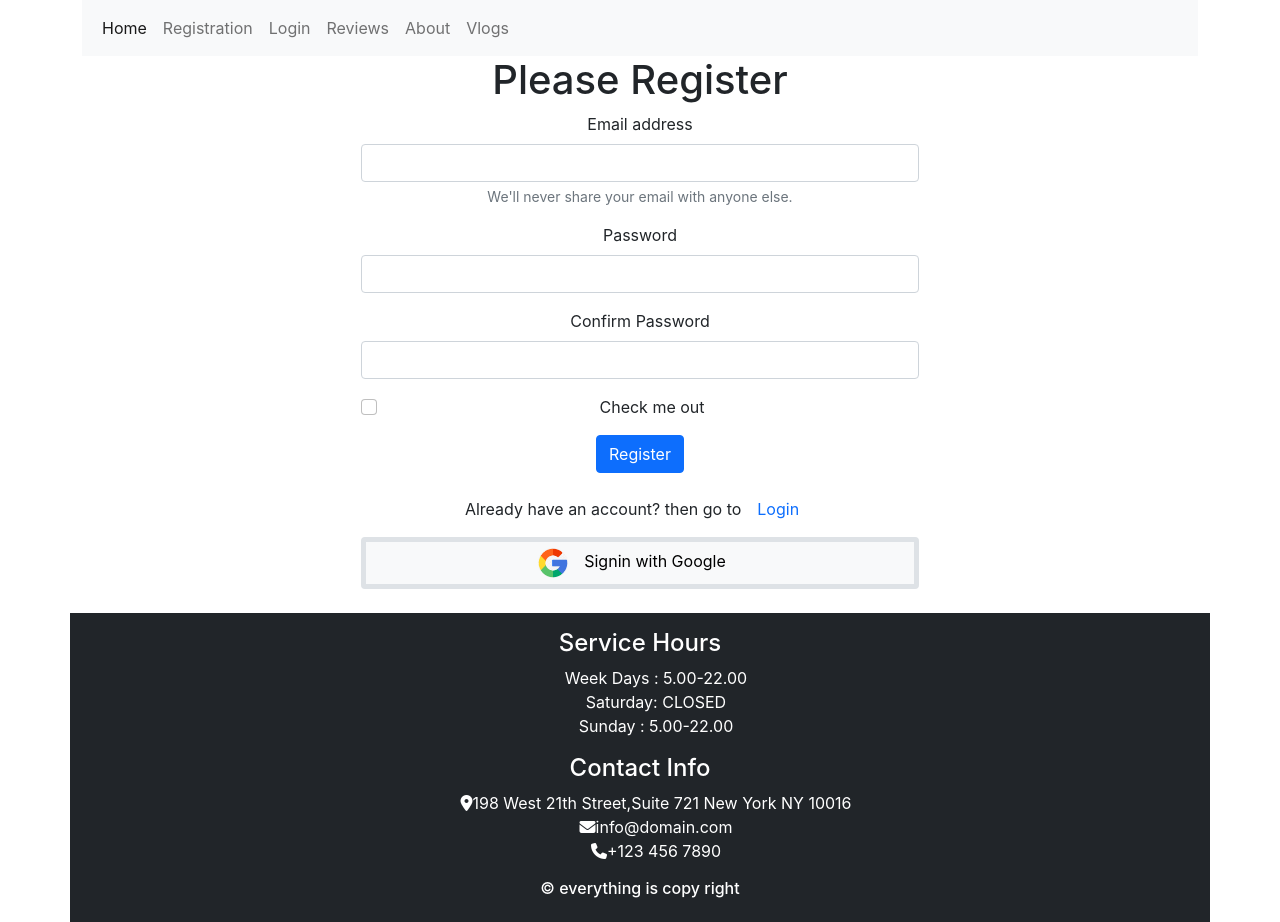
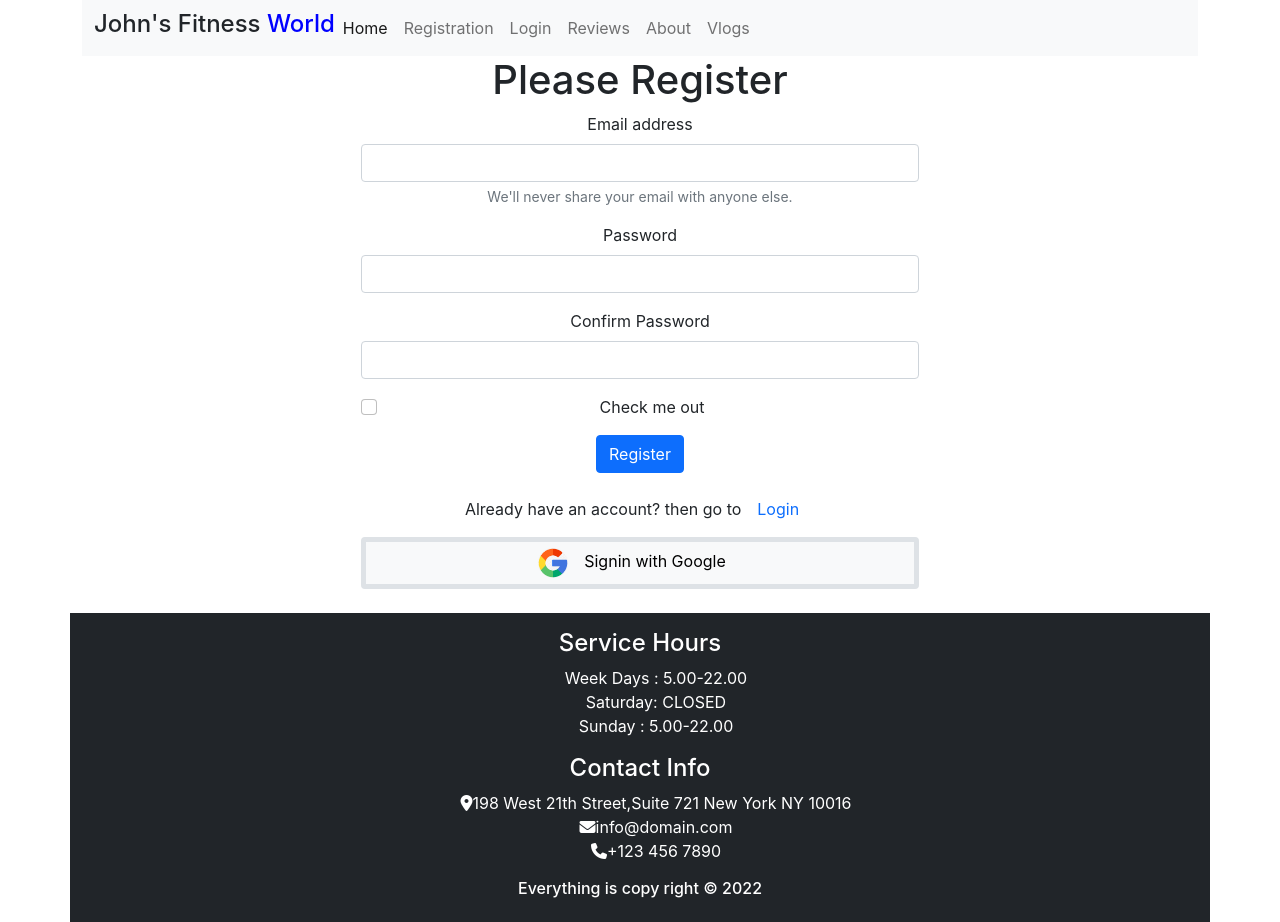
Before and after one commit to Chayanika1/independent-service-provider, a React (Create React App) app: page /Registration in a window 1280 px wide. Built offline with nearby package versions, Linux system fonts and the light colour scheme; no server answers.

Commit message:
profile name added

```diff
--- a/src/Components/Footer/Footer.js
+++ b/src/Components/Footer/Footer.js
@@ -18,7 +18,7 @@ const Footer = () => {
                     <li><i class="fa-solid fa-envelope"></i>info@domain.com</li>
                     <li><i class="fa-solid fa-phone"></i>+123 456 7890</li>
                 </ul>
-                <h6 className='text-center'>&copy; everything is copy right</h6>
+                <h6 className='text-center'> Everything is copy right &copy; 2022</h6>
 
 
 
--- a/src/Components/Header/Header.js
+++ b/src/Components/Header/Header.js
@@ -13,6 +13,9 @@ const Header = () => {
         <div>
             <nav class="navbar navbar-expand-lg navbar-light bg-light">
                 <div class="container-fluid">
+                    <h4>John's Fitness <span style={{color:'blue'}}>World</span></h4>
+
+
 
                     <button class="navbar-toggler" type="button" data-bs-toggle="collapse" data-bs-target="#navbarNavAltMarkup" aria-controls="navbarNavAltMarkup" aria-expanded="false" aria-label="Toggle navigation">
                         <span class="navbar-toggler-icon"></span>
```
